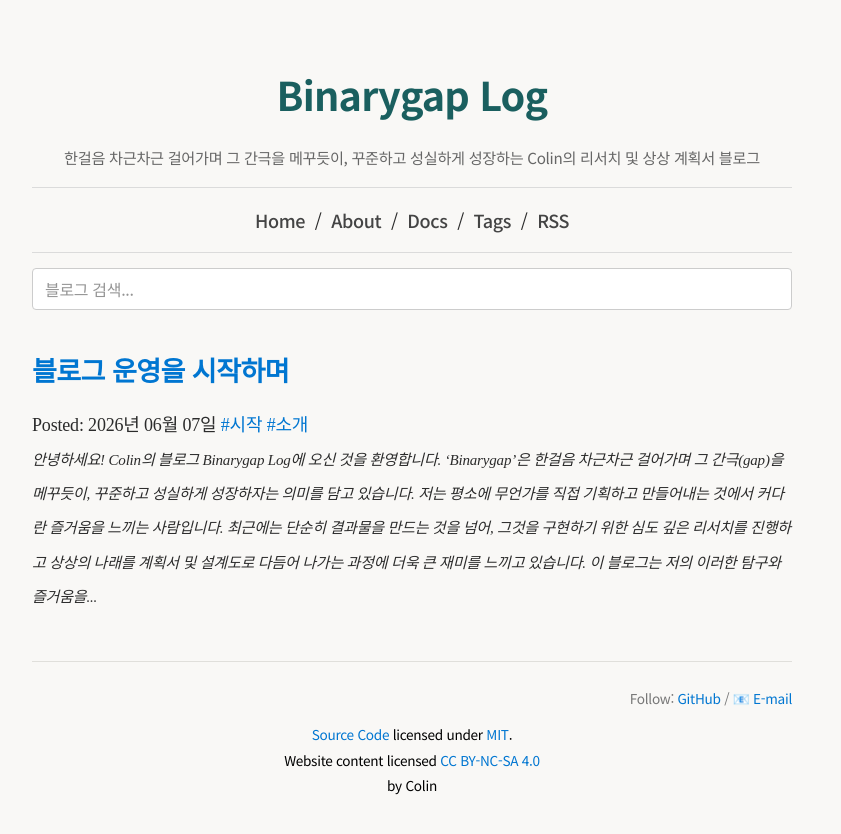
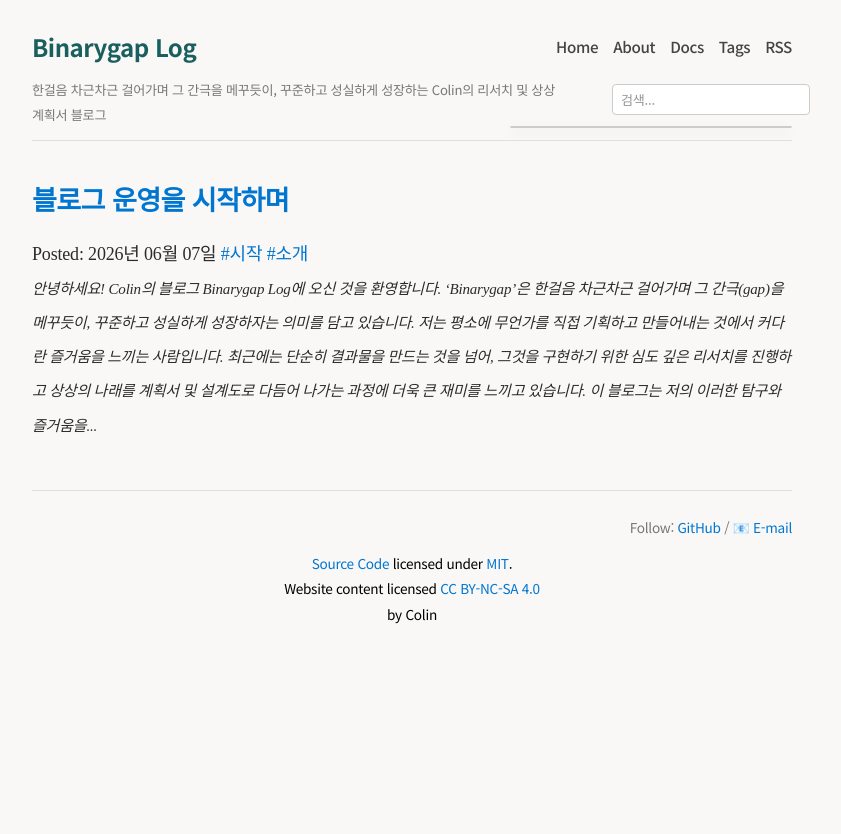
Before and after one commit to Sunggu/sunggu.github.com, a Jekyll site: the page built from index.html, in a window 1280 px wide. Shown: the top 834 px of the page, without its empty margins (228-1069 px from the left). Built offline with Jekyll 4.4.1, drawn with Linux system fonts in a browser that asks for light colours; the list of posts is cut into pages by our own code; comment, search, counter and statistics services are not loaded.

Commit message:
Optimize header layout: make it compact and horizontal, absolute search list

```diff
--- a/_includes/header.html
+++ b/_includes/header.html
@@ -1,27 +1,24 @@
-<header>
+<header class="site-header">
+    <div class="header-main">
         <h1 id="title">
             <a href="{{ '/' | relative_url }}">{{site.title}}</a>
         </h1>
-    <p id="description">
-        {{site.description}}
-    </p>
-
-    <hr/>
         <nav id="navigation">
             <a href="{{ '/' | relative_url }}">Home</a>
-        /
             {% assign nav_pages = site.pages | where_exp: 'p', 'p.title' | where_exp: 'p', 'p.nav_exclude != true' | sort: 'title' %}
             {% for page in nav_pages %}
                 <a href="{{ page.url | relative_url }}">{{page.title}}</a>
-            /
             {% endfor %}
             <a href="{{ '/feed.xml' | relative_url }}">RSS</a>
         </nav>
-    <hr/>
+    </div>
 
+    <div class="header-sub">
+        <p id="description">{{site.description}}</p>
         <!-- 블로그 검색창 -->
-    <div id="search-container" style="margin: 15px 0;">
-        <input type="text" id="search-input" placeholder="블로그 검색..." style="width: 100%; padding: 8px 12px; border: 1px solid #ccc; border-radius: 4px; box-sizing: border-box; font-size: 1rem;">
-        <ul id="results-container" style="list-style-type: none; padding-left: 0; margin-top: 10px; max-height: 250px; overflow-y: auto;"></ul>
+        <div id="search-container">
+            <input type="text" id="search-input" placeholder="검색..." />
+            <ul id="results-container"></ul>
+        </div>
     </div>
 </header>
--- a/assets/main.css
+++ b/assets/main.css
@@ -7,7 +7,7 @@ body {
     background-color: #f9f8f6 !important; /* 소설 뷰어 느낌의 부드러운 미색 배경 */
     max-width: 760px !important; /* 시선 이동 최소화 */
     margin: 0 auto;
-    padding: 2rem 1.5rem;
+    padding: 1.5rem 1.5rem;
     letter-spacing: -0.01em;
 }
 
@@ -25,13 +25,25 @@ button,
     letter-spacing: -0.02em;
 }
 
-/* 텍스트 정렬 및 제목 디자인 */
-h1,
-figcaption,
-#description,
-#navigation,
-#author h3 {
-    text-align: center;
+/* 사이트 헤더 컴팩트 레이아웃 */
+.site-header {
+    margin-bottom: 2rem;
+    padding-bottom: 0.8rem;
+    border-bottom: 1px solid #e0dfdb;
+}
+
+.header-main {
+    display: flex;
+    justify-content: space-between;
+    align-items: center;
+    flex-wrap: wrap; /* 모바일 뷰어 대응 */
+    gap: 10px;
+}
+
+#title {
+    margin: 0;
+    font-size: 1.5rem;
+    text-align: left;
 }
 
 #title a {
@@ -44,25 +56,95 @@ figcaption,
     text-decoration: underline;
 }
 
-#description {
-    color: #666;
-    font-size: 0.95rem;
-    margin-top: 5px;
-}
-
 #navigation {
-    margin: 15px 0;
+    display: flex;
+    gap: 15px;
+    margin: 0;
 }
 
 #navigation a {
     font-weight: 500;
     color: #444;
     text-decoration: none;
-    margin: 0 5px;
+    font-size: 0.95rem;
 }
 
 #navigation a:hover {
     color: #1a5f5f;
+    text-decoration: underline;
+}
+
+.header-sub {
+    display: flex;
+    justify-content: space-between;
+    align-items: center;
+    margin-top: 8px;
+    flex-wrap: wrap; /* 모바일 대응 */
+    gap: 10px;
+}
+
+#description {
+    color: #777;
+    font-size: 0.82rem;
+    margin: 0;
+    text-align: left;
+    max-width: 70%;
+}
+
+/* 검색창 스타일 개선 */
+#search-container {
+    position: relative;
+    width: 180px;
+    margin: 0;
+}
+
+#search-input {
+    width: 100%;
+    padding: 5px 8px;
+    border: 1px solid #ccc;
+    border-radius: 4px;
+    font-size: 0.82rem;
+    background-color: #fff !important;
+    color: #333 !important;
+}
+
+#search-input:focus {
+    border-color: #1a5f5f;
+    outline: none;
+    box-shadow: 0 0 5px rgba(26, 95, 95, 0.3);
+}
+
+#results-container {
+    position: absolute;
+    top: 100%;
+    right: 0;
+    width: 280px;
+    background: #fff;
+    border: 1px solid #ccc;
+    border-radius: 4px;
+    box-shadow: 0 4px 12px rgba(0,0,0,0.1);
+    z-index: 100;
+    list-style-type: none;
+    padding-left: 0;
+    margin-top: 5px;
+    max-height: 250px;
+    overflow-y: auto;
+    text-align: left;
+}
+
+#results-container li {
+    padding: 8px 12px;
+    border-bottom: 1px solid #eee;
+    font-size: 0.9rem;
+}
+
+#results-container li a {
+    color: #1a5f5f;
+    font-weight: 500;
+    text-decoration: none;
+}
+
+#results-container li a:hover {
     text-decoration: underline;
 }
 
@@ -106,16 +188,10 @@ blockquote {
     font-size: 0.95rem;
 }
 
-#h-card img {
-    float: left;
-    max-height: 120px;
-    border-radius: 50%;
-    margin-right: 20px;
-}
-
 #h-card h3 {
     margin-top: 0;
     color: #333;
+    text-align: left;
 }
 
 footer {
@@ -129,37 +205,6 @@ footer {
 
 footer strong {
     font-weight: 400;
-}
-
-/* 검색창 스타일 개선 */
-#search-input {
-    font-family: 'Noto Sans KR', sans-serif;
-    border: 1px solid #ccc;
-    border-radius: 4px;
-    background-color: #fff !important;
-    color: #333 !important;
-}
-
-#search-input:focus {
-    border-color: #1a5f5f;
-    outline: none;
-    box-shadow: 0 0 5px rgba(26, 95, 95, 0.3);
-}
-
-#results-container li {
-    padding: 8px 12px;
-    border-bottom: 1px solid #eee;
-    font-size: 0.95rem;
-}
-
-#results-container li a {
-    color: #1a5f5f;
-    font-weight: 500;
-    text-decoration: none;
-}
-
-#results-container li a:hover {
-    text-decoration: underline;
 }
 
 #pages {
```
Lines whose indentation alone changed are shown as unchanged.
